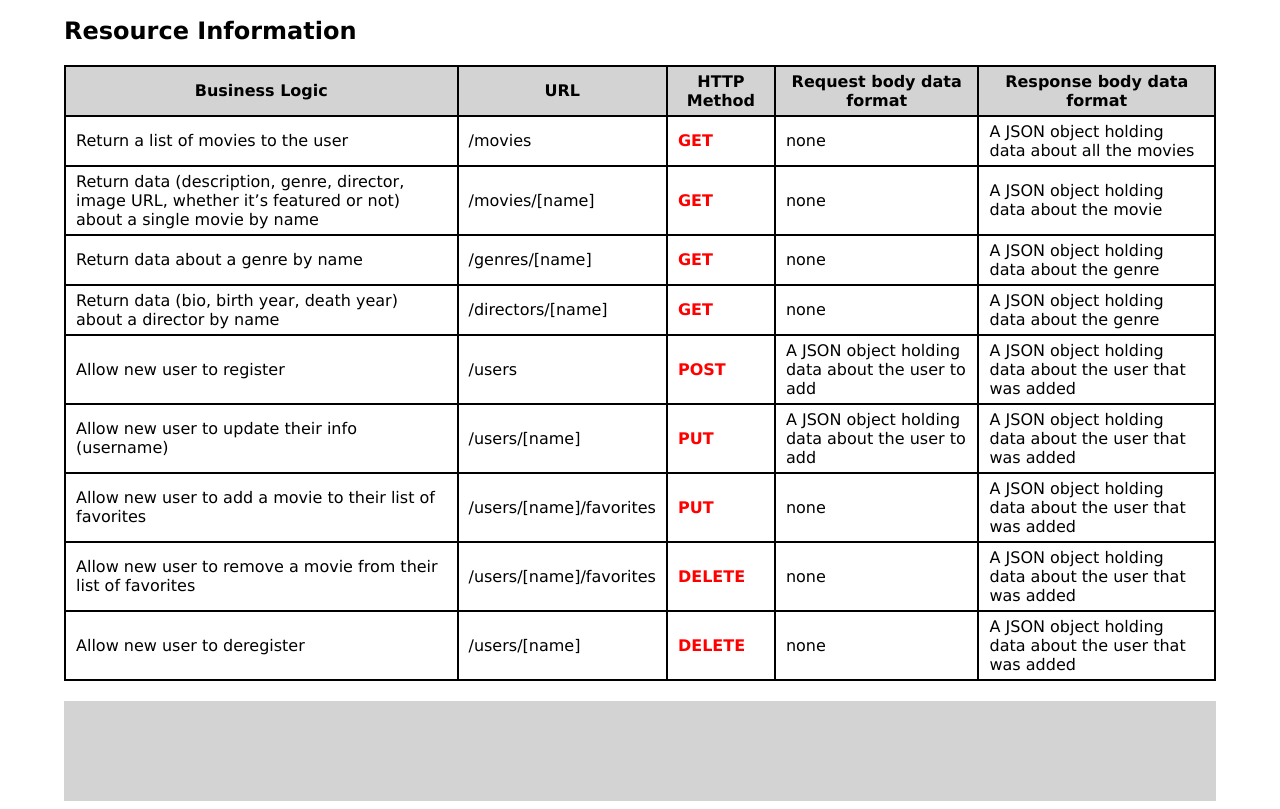
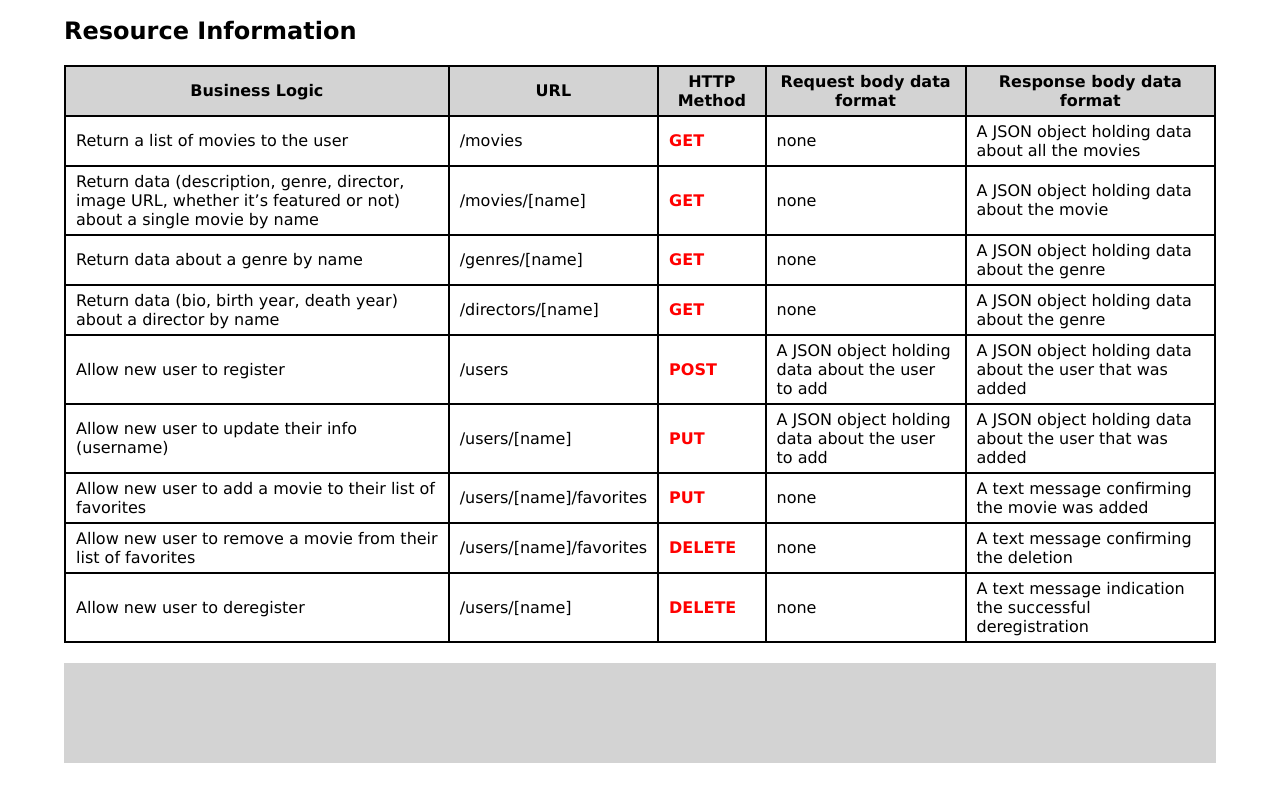
Before and after one commit to DavidJFigueroa/movie_api, a website: page public/documentation.html in a window 1280 px wide. Shown: the part 230-1039 px from the top of the page. After the commit the page ends 1001 px from the top, so only its background shows below. Drawn offline with Linux system fonts and the light colour scheme.

Commit message:
fix: documentation fixed

```diff
--- a/log.txt
+++ b/log.txt
@@ -78,3 +78,4 @@ Timestamp: Tue Jun 13 2023 22:45:37 GMT+0200 (Central European Summer Time)
 ::1 - - [15/Jun/2023:14:42:51 +0000] "PUT /users/david HTTP/1.1" 200 53 "-" "PostmanRuntime/7.32.2"
 ::1 - - [15/Jun/2023:14:43:24 +0000] "PUT /users/david/favorites HTTP/1.1" 200 69 "-" "PostmanRuntime/7.32.2"
 ::1 - - [15/Jun/2023:14:44:48 +0000] "DELETE /users HTTP/1.1" 200 49 "-" "PostmanRuntime/7.32.2"
+::1 - - [15/Jun/2023:14:48:16 +0000] "DELETE /users/david/favorites HTTP/1.1" 200 74 "-" "PostmanRuntime/7.32.2"
--- a/public/documentation.html
+++ b/public/documentation.html
@@ -77,21 +77,21 @@
           <td>/users/[name]/favorites</td>
           <td class="method">PUT</td>
           <td>none</td>
-          <td>A JSON object holding data about the user that was added</td>
+          <td>A text message confirming the movie was added</td>
         </tr>
         <tr>
           <td>Allow new user to remove a movie from their list of favorites</td>
           <td>/users/[name]/favorites</td>
           <td class="method">DELETE</td>
           <td>none</td>
-          <td>A JSON object holding data about the user that was added</td>
+          <td>A text message confirming the deletion</td>
         </tr>
         <tr>
           <td>Allow new user to deregister</td>
           <td>/users/[name]</td>
           <td class="method">DELETE</td>
           <td>none</td>
-          <td>A JSON object holding data about the user that was added</td>
+          <td>A text message indication the successful deregistration</td>
         </tr>
       </table>
     </main>
```
